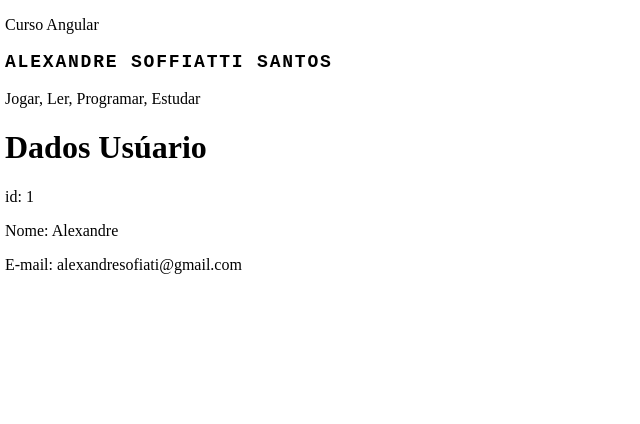
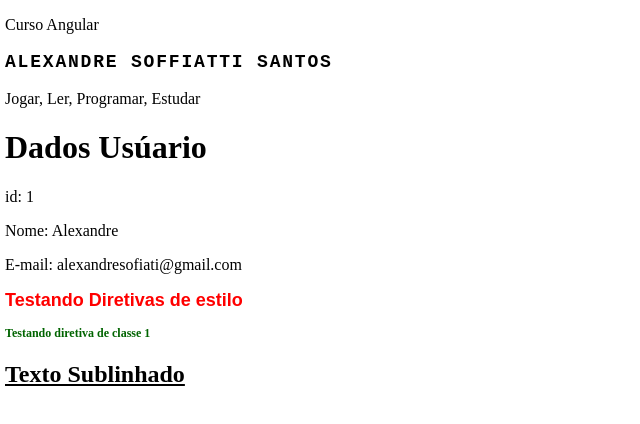
Before and after one commit to alesofiati/angular-course, an Angular app: page / in a window 1280 px wide. Shown: the top 424 px of the page, without its empty margins (0-640 px from the left). Built offline with nearby package versions, Linux system fonts and the light colour scheme.

Commit message:
Conhecendo sobre a diretiva style e class

```diff
--- a/src/app/app.component.html
+++ b/src/app/app.component.html
@@ -1,3 +1,4 @@
 <p>Curso Angular</p>
 <app-first-component></app-first-component>
 <app-parent-data [usuario]="userData"></app-parent-data>
+<app-directives></app-directives>
--- a/src/app/app.module.ts
+++ b/src/app/app.module.ts
@@ -4,12 +4,14 @@
 import { AppComponent } from './app.component';
 import { FirstComponentComponent } from './components/first-component/first-component.component';
 import { ParentDataComponent } from './components/parent-data/parent-data.component';
+import { DirectivesComponent } from './components/directives/directives.component';
 
 @NgModule({
   declarations: [
     AppComponent,
     FirstComponentComponent,
-    ParentDataComponent
+    ParentDataComponent,
+    DirectivesComponent
   ],
   imports: [
     BrowserModule
--- /dev/null
+++ b/src/app/components/directives/directives.component.css
@@ -0,0 +1,11 @@
+.green-title{
+  color: darkgreen;
+}
+
+.small-title{
+  font-size: 12px;
+}
+
+.sublinhado{
+  text-decoration: underline;
+}
--- /dev/null
+++ b/src/app/components/directives/directives.component.html
@@ -0,0 +1,3 @@
+<h2 [ngStyle]="{'font-size': size + 'px', 'font-family': font, color}">Testando Diretivas de estilo</h2>
+<h2 [ngClass]="classes">Testando diretiva de classe 1</h2>
+<h2 [ngClass]="underline">Texto Sublinhado</h2>
--- /dev/null
+++ b/src/app/components/directives/directives.component.ts
@@ -0,0 +1,21 @@
+import { Component, OnInit } from '@angular/core';
+
+@Component({
+  selector: 'app-directives',
+  templateUrl: './directives.component.html',
+  styleUrls: ['./directives.component.css']
+})
+export class DirectivesComponent implements OnInit {
+  size:number = 18
+  font:string = 'Arial'
+  color:string = 'red'
+
+  classes = ["green-title", "small-title"]
+  underline = 'sublinhado'
+
+  constructor(){}
+
+  ngOnInit(): void {
+
+  }
+}
```
Also changed, not shown: 1 other file (tests, documents, lock files or other folders).
